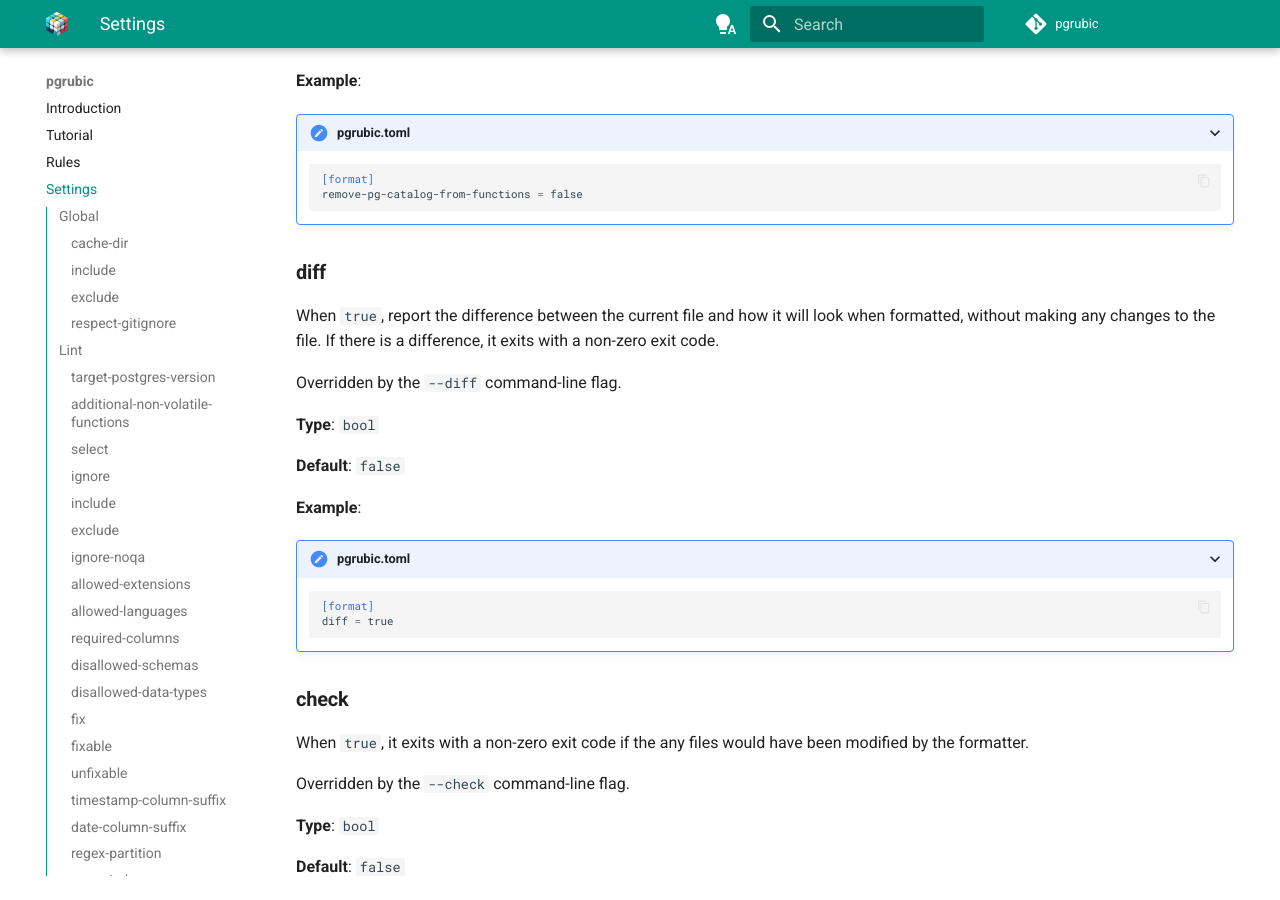
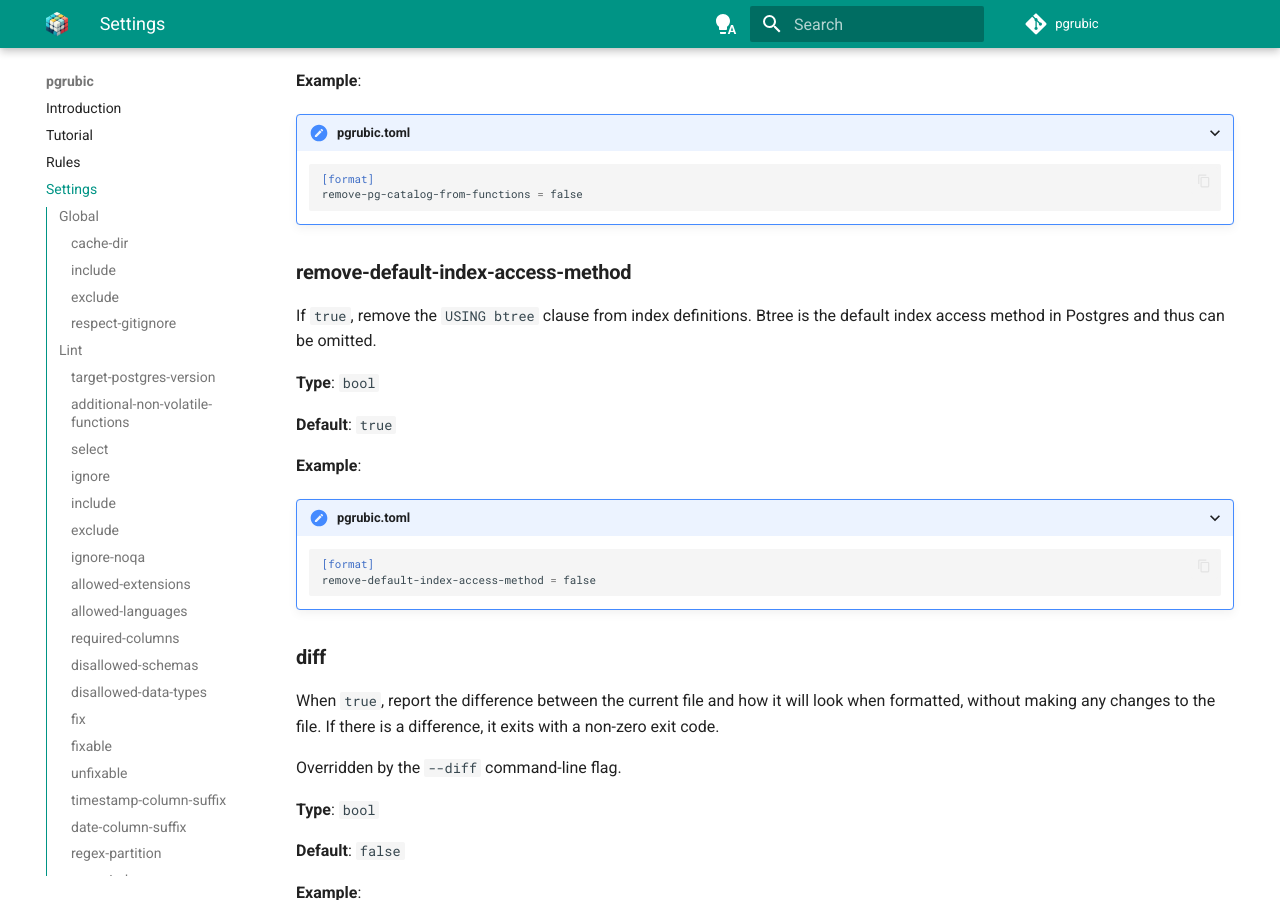
Before and after one commit to bolajiwahab/pgrubic, an MkDocs documentation site: the page built from docs/docs/settings.md, in a window 1280 px wide and 900 px high, scrolled down 13728 px. Built offline with MkDocs 1.6.1 and Material for MkDocs 9.7.7, drawn with Linux system fonts in a browser that asks for light colours; comment, search, counter and statistics services are not loaded.

Commit message:
feat(formatter): update docs

````diff
--- a/docs/docs/settings.md
+++ b/docs/docs/settings.md
@@ -660,6 +660,24 @@ remove-pg-catalog-from-functions = false
 ```
 </details>
 
+### **remove-default-index-access-method**
+If `true`, remove the `USING btree` clause from index definitions. Btree is the default
+index access method in Postgres and thus can be omitted.
+
+**Type**: `bool`
+
+**Default**: `true`
+
+**Example**:
+<details open>
+<summary><strong>pgrubic.toml</strong></summary>
+
+```toml
+[format]
+remove-default-index-access-method = false
+```
+</details>
+
 ### **diff**
 When `true`, report the difference between the current file and how it will look when
 formatted, without making any changes to the file. If there is a difference, it exits
--- a/src/pgrubic/pgrubic.toml
+++ b/src/pgrubic/pgrubic.toml
@@ -35,7 +35,7 @@ exclude = []
 comma-at-beginning = true
 new-line-before-semicolon = false
 remove-pg-catalog-from-functions = true
-remove-default-index-method = true
+remove-default-index-access-method = true
 lines-between-statements = 1
 check = false
 diff = false
````
